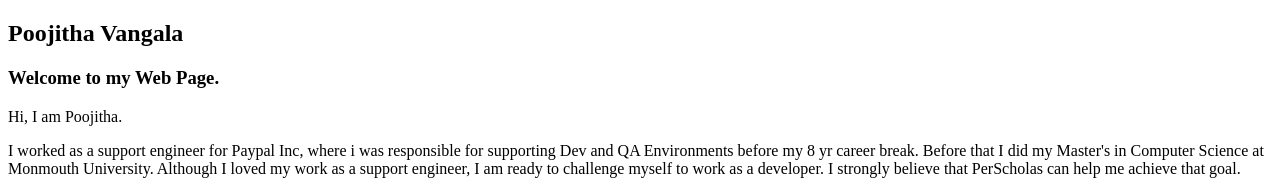
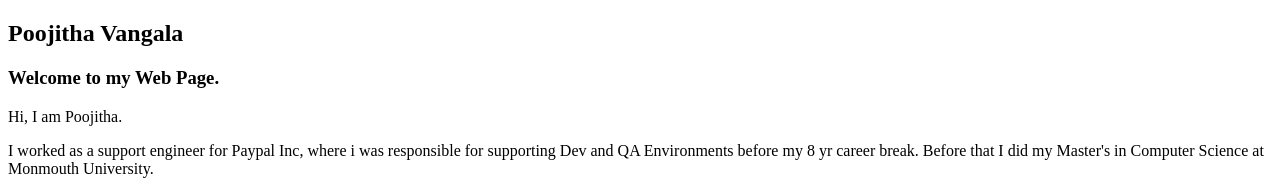
Before and after one commit to poojareddy3/repo-practice, a plain HTML site: page PreWork/index.html in a window 1280 px wide. Shown: the top 191 px of the page. Drawn offline with Linux system fonts and the light colour scheme.

Commit message:
Update index.html

```diff
--- a/PreWork/index.html
+++ b/PreWork/index.html
@@ -9,7 +9,7 @@
 <body>
 <h2>Poojitha Vangala</h2>
 <h3>Welcome to my Web Page.</h3>
-<p>Hi, I am Poojitha. <div></div>I worked as a support engineer for Paypal Inc, where i was responsible for supporting Dev and QA Environments before my 8 yr career break. Before that I did my Master's in Computer Science at Monmouth University. Although I loved my work as a support engineer, I am ready to challenge myself to work as a developer. I strongly believe that PerScholas can help me achieve that goal. </p>
+<p>Hi, I am Poojitha. <div></div>I worked as a support engineer for Paypal Inc, where i was responsible for supporting Dev and QA Environments before my 8 yr career break. Before that I did my Master's in Computer Science at Monmouth University.</p>
 <img src="C:\Users\pooji\Desktop\pic2.jpg">
 <ol>
 	<p>My favorite things to do are:</p>
```
